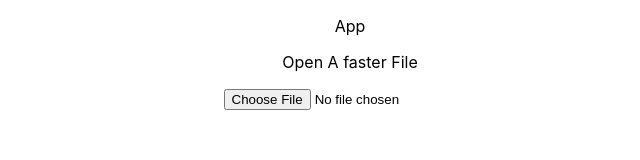
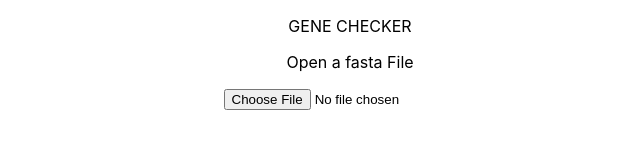
Before and after one commit to BugHoppers/GENE-checker, a React (Create React App) app in the folder client/: page / in a window 1280 px wide. Shown: the top 160 px of the page, without its empty margins (290-930 px from the left). Built offline with nearby package versions, Linux system fonts and the light colour scheme.

Commit message:
Fixed typos and added title

```diff
--- a/client/src/App.js
+++ b/client/src/App.js
@@ -6,7 +6,7 @@ class App extends Component {
   render() {
     return (
       <div className="App">
-        <p>App</p>
+        <p>GENE CHECKER</p>
         <FileOpener/>
       </div>
     );
--- a/client/src/components/FileOpener.js
+++ b/client/src/components/FileOpener.js
@@ -9,12 +9,12 @@ export class FileOpener extends Component {
     };
   }
 
-  handleFileChosen =async  (file) => {
+  handleFileChosen = async (file) => {
     var reader = new FileReader();
     let contents;
     reader.onload = e => {
       contents = reader.result;
-      axios.post("/upload",{
+      axios.post("/upload", {
         "files": contents
       });
     }
@@ -24,7 +24,7 @@ export class FileOpener extends Component {
   getGenes = () => {
     return (
       <div>
-        {this.state.details.map((detail,i) => <DisplayGene key={i} meta={detail["meta"]} gene={detail["gene"]}/>)}
+        {this.state.details.map((detail, i) => <DisplayGene key={i} meta={detail["meta"]} gene={detail["gene"]} />)}
       </div>
     );
   };
@@ -32,7 +32,7 @@ export class FileOpener extends Component {
     return (
       <div>
         <div onSubmit={this.onFormSubmit}>
-          <p>Open A faster File</p>
+          <p>Open a fasta File</p>
           <div className="upload-expense">
             <input
               type="file"
```
